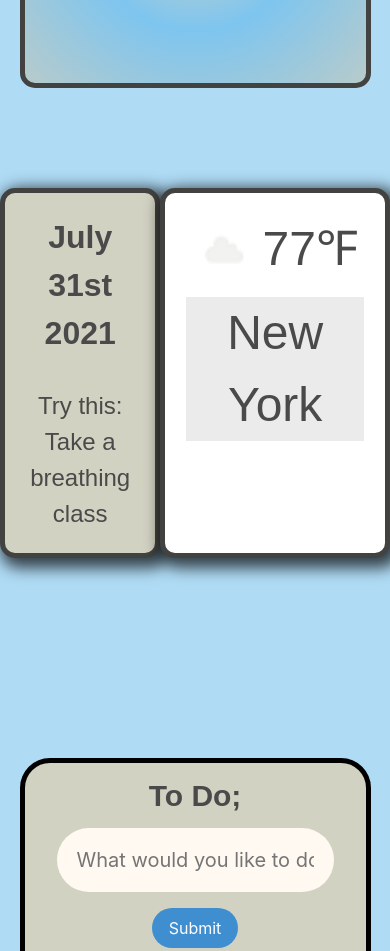
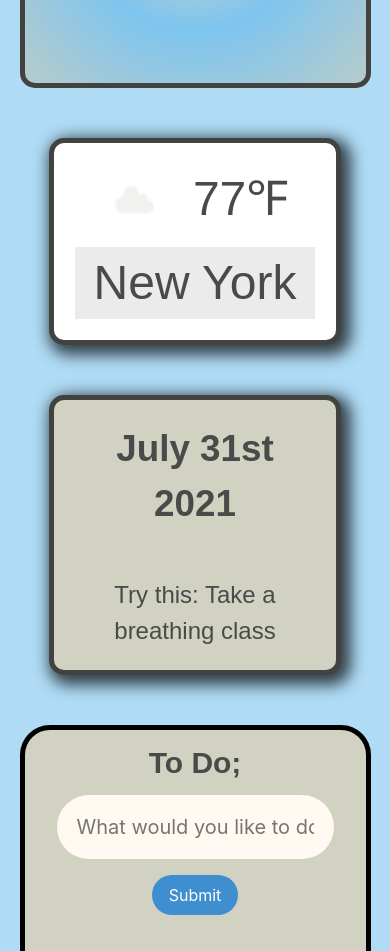
Before and after one commit to Dobbs96/Group-Project, a plain HTML site: page index.html in a window 390 px wide. Shown: the part 1180-2131 px from the top of the page. Drawn offline with nearby package versions, Linux system fonts and the light colour scheme; no server answers.

Commit message:
added more to making it responsive

```diff
--- a/assets/css/style.css
+++ b/assets/css/style.css
@@ -62,7 +62,6 @@
     rgba(126, 197, 239, 1) 47%,
     rgba(183, 203, 203, 1) 100%
   );
-  min-height: 40vh;
   width: 90%;
   border: 5px solid #424340;
   border-radius: 15px;
@@ -84,7 +83,7 @@
   display: flex;
   margin: auto;
   justify-content: space-evenly;
-  margin-top: 100px;
+  margin-top: 50px;
 }
 
 .hobby-section {
@@ -95,11 +94,15 @@
   padding: 1.3rem;
   width: 45%;
   text-align: center;
-  -webkit-box-shadow: 5px 5px 15px 5px rgba(0, 0, 0, 0.71);
-  box-shadow: 5px 5px 15px 5px rgba(0, 0, 0, 0.71);
+  display: flex;
+  flex-direction: column;
+  -webkit-box-shadow: 6px 5px 15px 5px rgb(0 0 0 / 71%);
+  box-shadow: 5px 5px 15px 5px rgb(0 0 0 / 71%);
+  justify-content: center;
+  align-items: center;
 }
 h1#date {
-  font-size: 2rem;
+  font-size: 2.3rem;
   font-weight: 600;
   margin: 0 0 15px 0;
 }
@@ -116,6 +119,7 @@
   border-radius: 15px;
   border: 5px solid #424340;
   padding: 1.3rem;
+  width: 30%;
   -webkit-box-shadow: 5px 5px 15px 5px rgba(0, 0, 0, 0.71);
   box-shadow: 5px 5px 15px 5px rgba(0, 0, 0, 0.71);
 }
@@ -167,7 +171,7 @@
 .container {
   border: 5px solid black;
   border-radius: 30px;
-  margin-top: 200px;
+  margin-top: 50px;
   min-height: 75vh;
   background-color: #d2d2c3;
   width: 90%;
@@ -325,3 +329,28 @@
     margin: 1rem auto 0 auto;
   }
 }
+@media screen and (max-width: 750px) {
+  .hobby-weather-container {
+    display: flex;
+    flex-direction: column-reverse;
+    justify-content: space-between;
+    margin-top: 50px;
+    align-items: center;
+  }
+  .hobby-section {
+    margin-top: 50px;
+    width: 50%;
+  }
+  .weather-section {
+    width: 50%;
+  }
+}
+
+@media screen and (max-width: 600px) {
+  .hobby-section {
+    width: 75%;
+  }
+  .weather-section {
+    width: 75%;
+  }
+}
```
